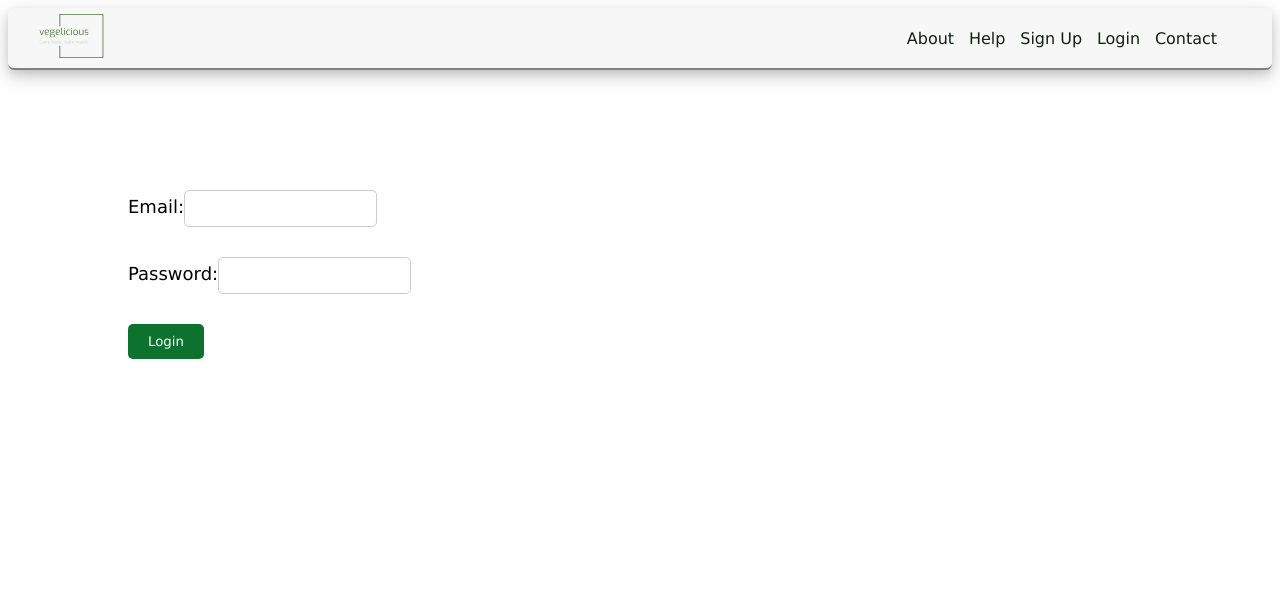
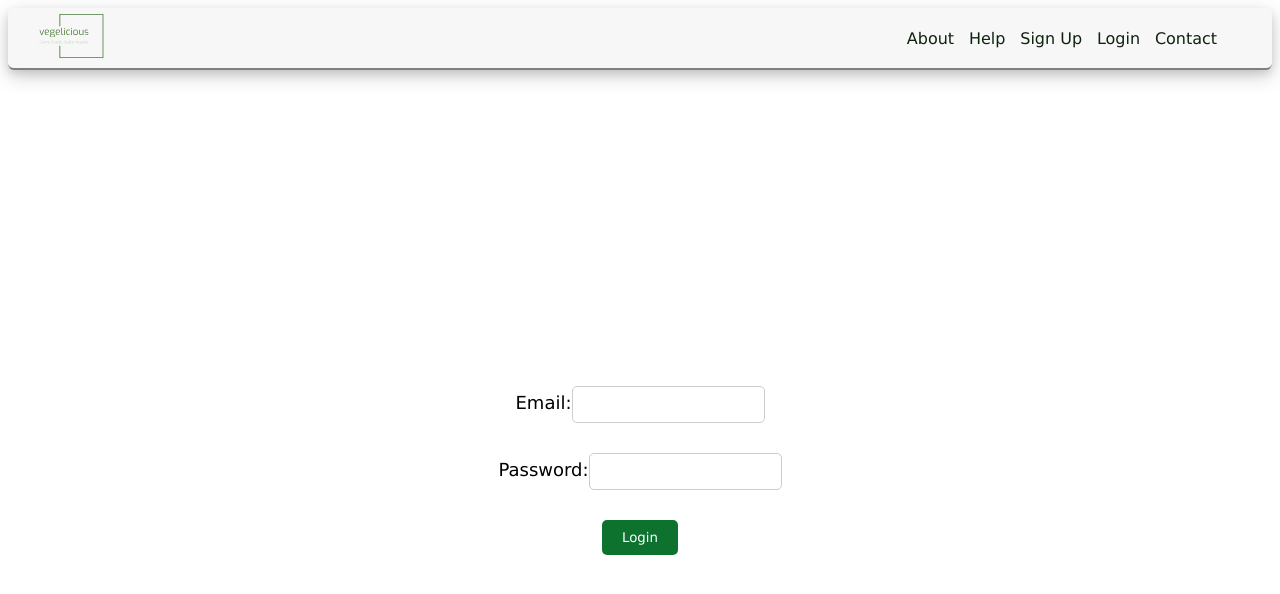
Before and after one commit to chingu-voyages/v46-tier3-team-33, a React (Vite) app in the folder frontend/: page /Login in a window 1280 px wide. Shown: the top 594 px of the page. Built offline with nearby package versions, Linux system fonts and the light colour scheme.

Commit message:
Becky - adjusting css

```diff
--- a/frontend/src/components/Pages/login/Login.tsx
+++ b/frontend/src/components/Pages/login/Login.tsx
@@ -28,15 +28,18 @@ const LoginForm: React.FC = () => {
         		<input type="text" value={username} onChange={(event) => setUsername(event.target.value)} required/>
       	</label>
 	</div>
+
 	<div className = 'form_row'>
       	<label>
         	Password:
         	<input type="password" value={password} onChange={(event) => setPassword(event.target.value)} required />
       	</label>
 	</div>
+
 	<div className = 'form_row'>
 		<button type="submit">Login</button>
 	</div>
+
 	</form>
   );
 };
--- a/frontend/src/components/Pages/login/login.css
+++ b/frontend/src/components/Pages/login/login.css
@@ -23,8 +23,11 @@ button {
 
 /* styling for forms */
 .input_form {
-    width: 50%;
-    margin:120px;
+    display: flex;
+  flex-direction: column;
+  align-items: center;
+  justify-content: center;
+  height: 100vh; /* Make the container take the full viewport height */
 
 }
 
@@ -33,3 +36,17 @@ button {
     justify-content: space-between;
 
 }
+
+.container {
+    padding: 20px;
+    background-color:#f1f1f1;
+    display: flex;
+    justify-content: space-between;
+    align-items: center;
+}
+
+.img_container {
+
+    text-align: center;
+    margin: 24px 0 12px 0;
+  }
```
Lines whose indentation alone changed are shown as unchanged.
